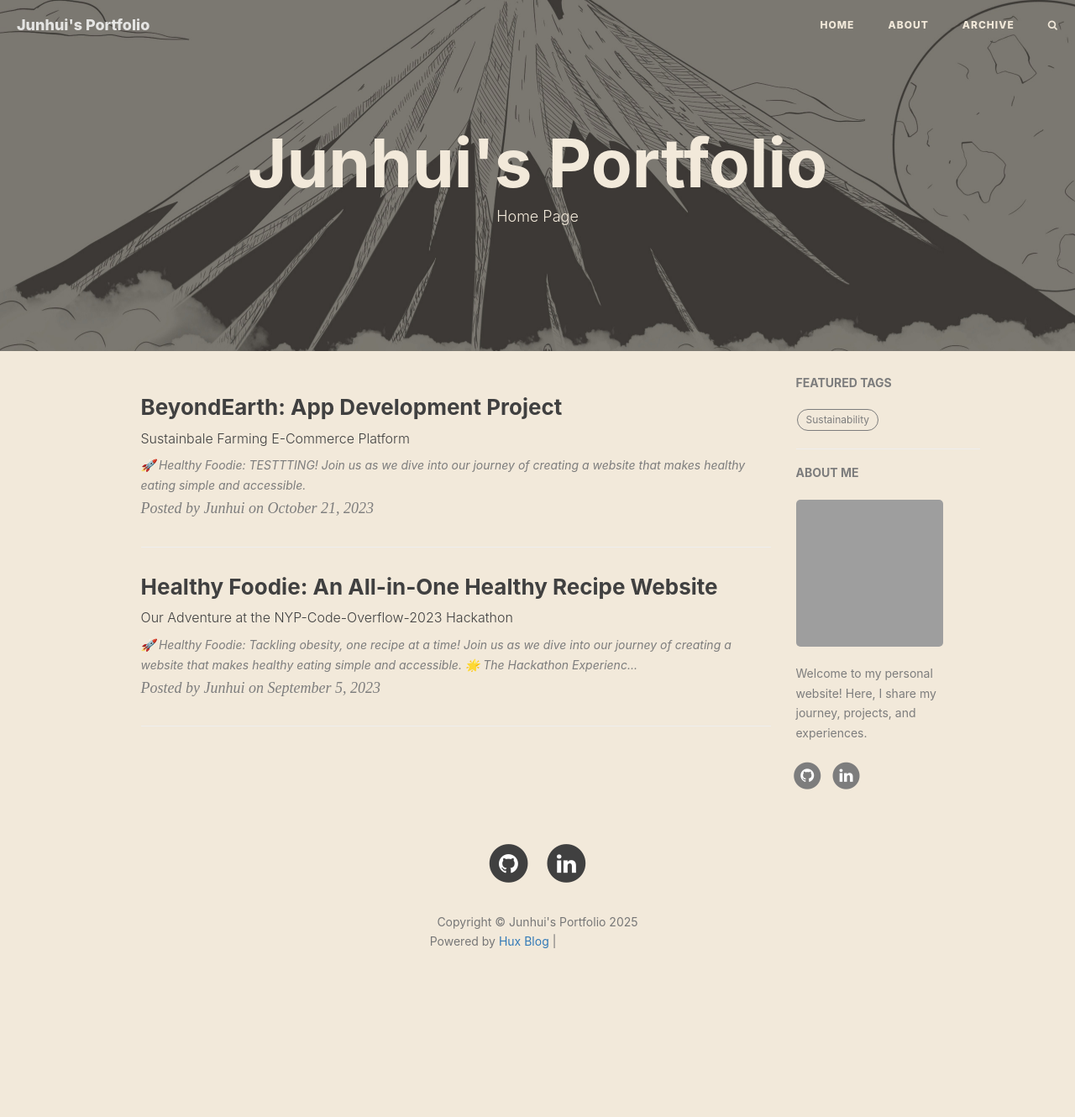
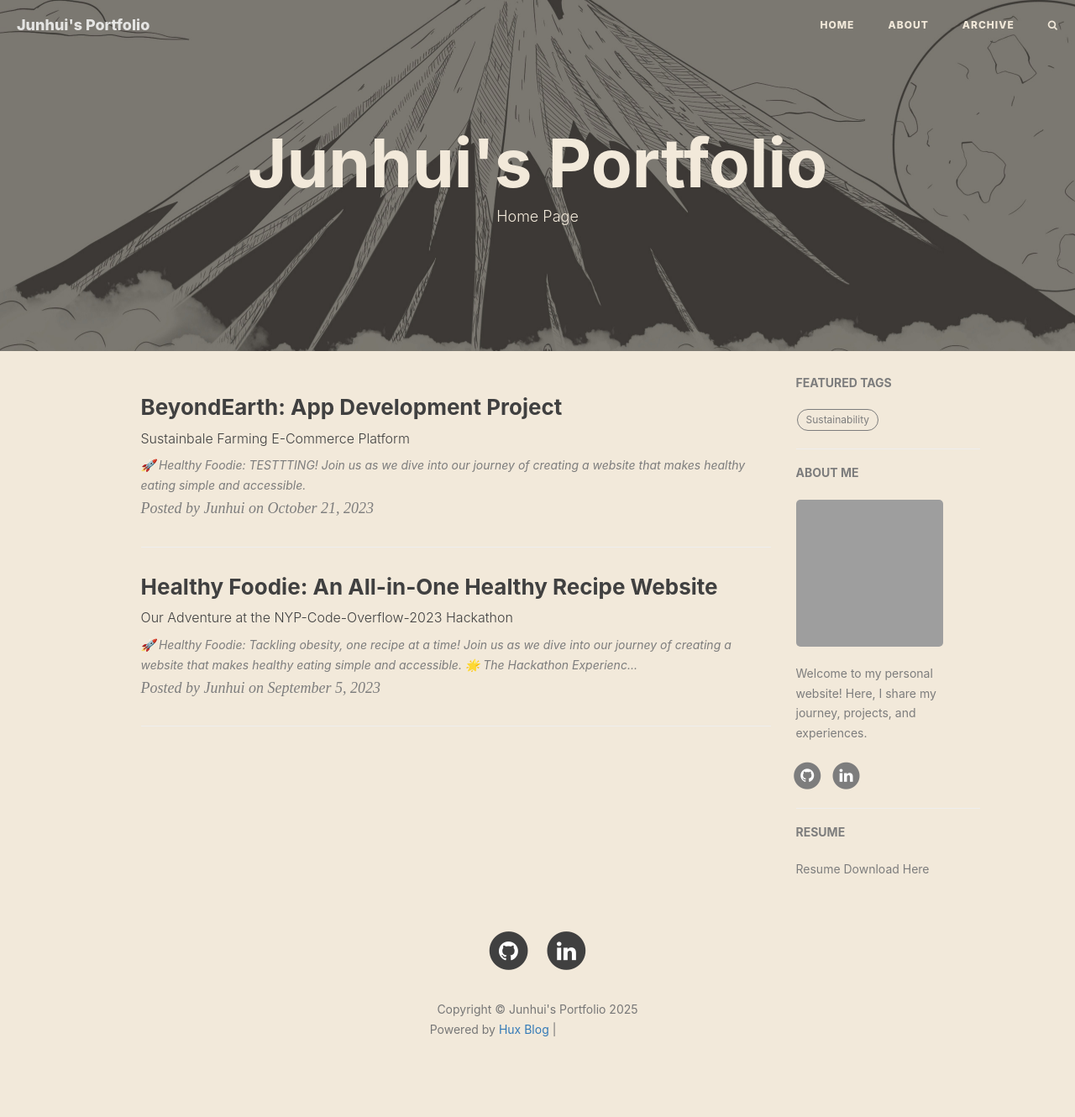
Before and after one commit to sirburger/sirburger.github.io, a Jekyll site: the page built from index.html, in a window 1280 px wide. Shown: the whole page at 84% size. Built offline with Jekyll 4.4.1, drawn with Linux system fonts in a browser that asks for light colours; nearby versions of some CDN libraries; the list of posts is cut into pages by our own code; comment, search, counter and statistics services are not loaded; before the commit the page ends 1225 px from its top, so only the background shows below that; grey boxes are pictures that could not be loaded.

Commit message:
xczczxczc2ls

```diff
--- a/_config.yml
+++ b/_config.yml
@@ -85,8 +85,8 @@ service-worker: true
 # MathJax rendering for layout:page (e.g. post preview)
 page-mathjax: false
 
-# Friends
-Resume:
+# Resume
+friends:
   [
-    { title: "[Resume Download]!", href: "/img/Junhui_Resume.pdf", download: "Junhui_Resume.pdf" },
+    { title: "Resume Download Here", href: "/img/Junhui_Resume.pdf", download: "Junhui_Resume.pdf" },
   ]
--- a/_includes/friends.html
+++ b/_includes/friends.html
@@ -1,6 +1,6 @@
 {% if site.friends %}
 <hr>
-<h5>FRIENDS</h5>
+<h5>RESUME</h5>
 <ul class="list-inline">
   {% for friend in site.friends %}
   <li><a href="{{friend.href}}">{{friend.title}}</a></li>
```
